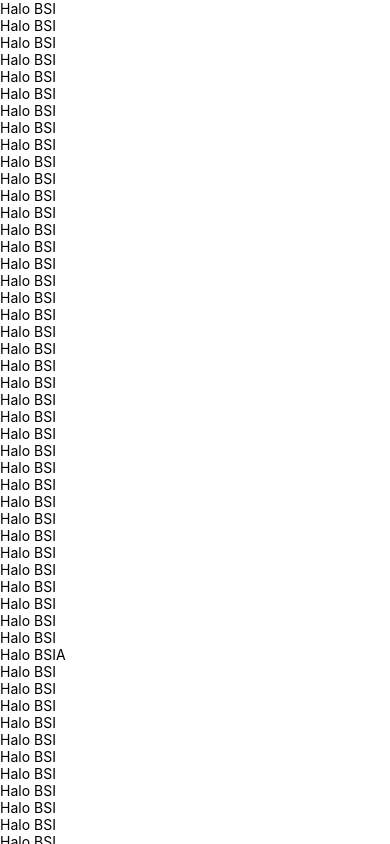
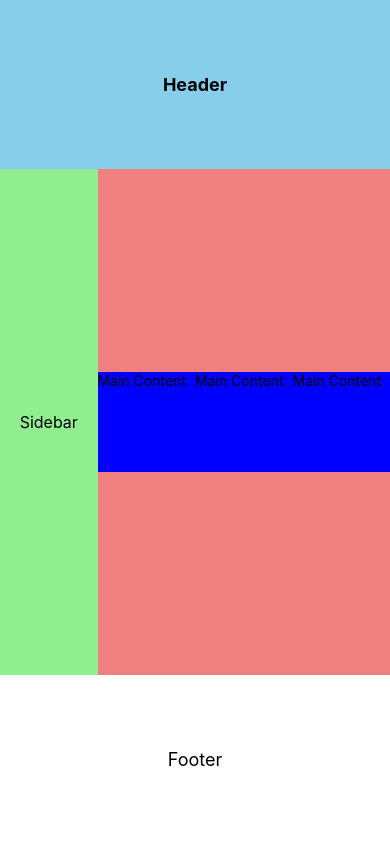
Before and after one commit to aqigif/bsi-app, a React Native app: screen / in a window 390 px wide. Built offline with nearby package versions, Linux system fonts and the light colour scheme.

Commit message:
Add flexbox

```diff
--- /dev/null
+++ b/src/components/Flexbox.js
@@ -0,0 +1,77 @@
+import { StyleSheet, View, Text } from "react-native";
+
+const FlexboxExample = () => {
+  return (
+    <View style={styles.container}>
+      <View style={styles.header}>
+        <Text style={styles.headerText}>Header</Text>
+      </View>
+      <View style={styles.content}>
+        <View style={styles.sidebar}>
+        <Text style={styles.sidebarText}>Sidebar</Text>
+        </View>
+        <View style={styles.mainContent}>
+          <Text style={styles.mainContentText}>Main Content</Text>
+          <Text style={styles.mainContentText}>Main Content</Text>
+          <Text style={styles.mainContentText}>Main Content</Text>
+        </View>
+      </View>
+      <View style={styles.footer}>
+        <Text style={styles.footerText}>Footer</Text>
+      </View>
+    </View>
+  );
+};
+
+const styles = StyleSheet.create({
+    container: {
+        flex: 1,
+        flexDirection: 'column',
+    },
+    header:  {
+        flex: 1,
+        backgroundColor: 'skyblue',
+        justifyContent: 'center',
+        alignItems: 'center'
+    },
+    headerText: {
+        fontSize: 18,
+        fontWeight: 'bold'
+    },
+    content: {
+        flex: 3,
+        flexDirection: 'row'
+    },
+    sidebar: {
+        flex: 1,
+        backgroundColor: 'lightgreen',
+        justifyContent: 'center',
+        alignItems: 'center'
+    },
+    sidebarText: {
+        fontSize: 16
+    },
+    mainContent: {
+        flex: 3,
+        backgroundColor: 'lightcoral',
+        flexDirection: 'row',
+        justifyContent: 'center', // row: horizontal, column: vertical
+        alignItems: 'center', // row: vertical, column: horizontal
+    },
+    mainContentText: {
+        height: 100,
+        width: 100,
+        backgroundColor: 'blue'
+    },
+    footer: {
+        flex: 1,
+        backgroundColor: 'lightCoral',
+        justifyContent: 'center',
+        alignItems: 'center'
+    },
+    footerText: {
+        fontSize: 18
+    }
+})
+
+export default FlexboxExample;
--- a/src/index.js
+++ b/src/index.js
@@ -3,6 +3,7 @@
 import ColumnLayout from "./components/ColumnLayout";
 import BasicScrollView from "./components/BasicScrollview";
 import BasicFlatlist from "./components/BasicFlatlist";
+import FlexboxExample from "./components/Flexbox";
 
 export default function AppSrc() {
   return (
@@ -10,7 +11,8 @@
         {/* <RowLayout /> */}
         {/* <ColumnLayout /> */}
         {/* <BasicScrollView /> */}
-        <BasicFlatlist />
+        {/* <BasicFlatlist /> */}
+        <FlexboxExample />
     </>
   );
 }
```
